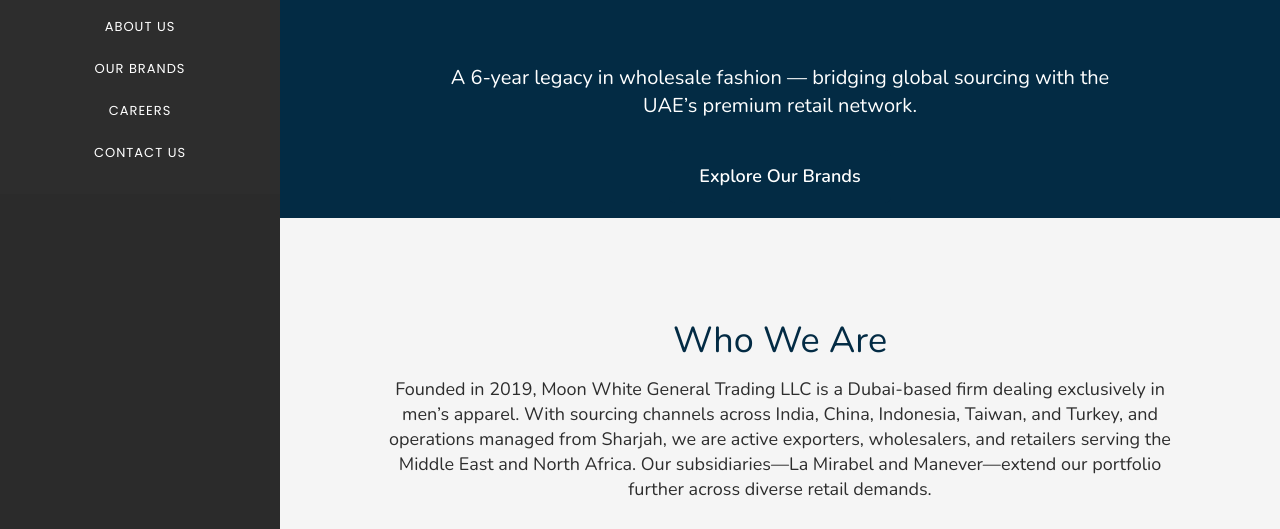
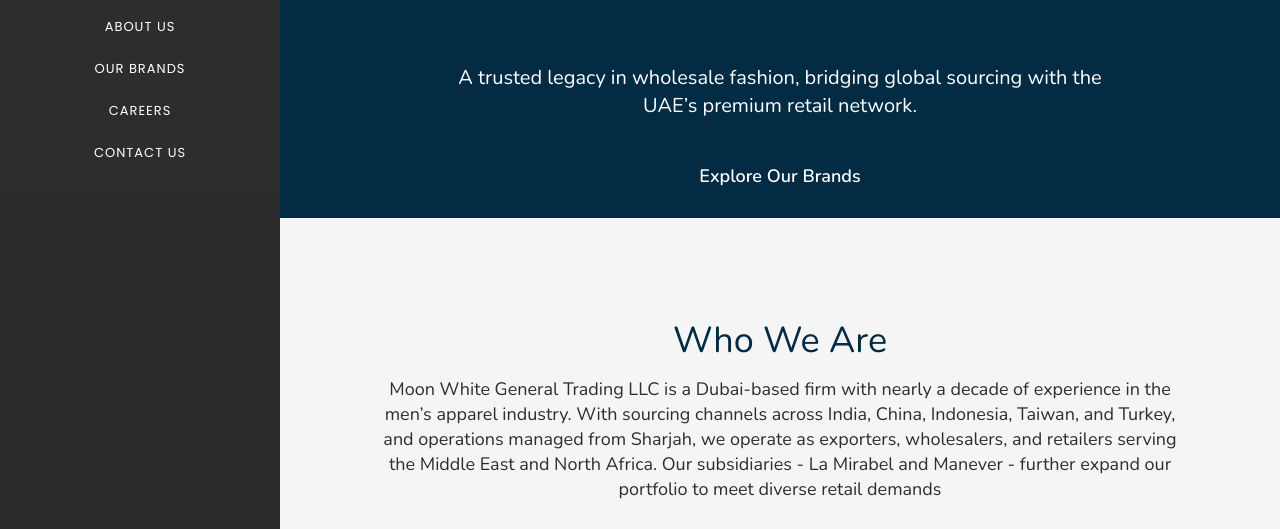
Before and after one commit to 5R3Y45/moonwhitedxb, a plain HTML site: page index.html in a window 1280 px wide. Shown: the part 249-778 px from the top of the page. Drawn offline with nearby package versions, Linux system fonts and the light colour scheme; some packages are replaced by stand-ins of ours; a script that the page names is missing.

Commit message:
Update index.html

```diff
--- a/index.html
+++ b/index.html
@@ -257,7 +257,7 @@
           </div>
           <br><br><br>
           <p class="hero-tagline">
-            A 6-year legacy in wholesale fashion — bridging global sourcing with the UAE’s premium retail network.
+            A trusted legacy in wholesale fashion, bridging global sourcing with the UAE’s premium retail network.
           </p>
           <a href="our-brands.html" class="btn-primary hero-cta">Explore Our Brands</a>
         </section>
@@ -266,11 +266,7 @@
         <section class="page-section about-preview text-center">
           <div class="container">
             <h2>Who We Are</h2>
-            <p>Founded in 2019, Moon White General Trading LLC is a Dubai-based firm dealing exclusively in men’s
-              apparel. With sourcing channels across India, China, Indonesia, Taiwan, and Turkey, and operations managed
-              from Sharjah, we are active exporters, wholesalers, and retailers serving the Middle East and North
-              Africa. Our subsidiaries—La Mirabel and Manever—extend our portfolio further across diverse retail
-              demands.</p>
+            <p>Moon White General Trading LLC is a Dubai-based firm with nearly a decade of experience in the men’s apparel industry. With sourcing channels across India, China, Indonesia, Taiwan, and Turkey, and operations managed from Sharjah, we operate as exporters, wholesalers, and retailers serving the Middle East and North Africa. Our subsidiaries - La Mirabel and Manever - further expand our portfolio to meet diverse retail demands</p>
             <a href="about.html" class="btn-secondary">Learn More</a>
           </div>
         </section>
```
